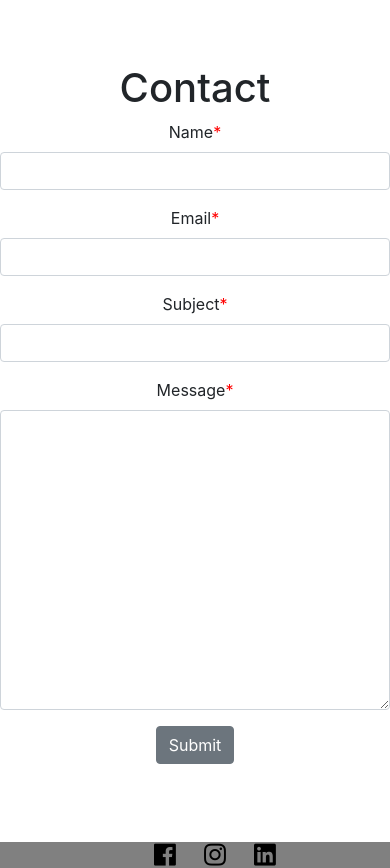
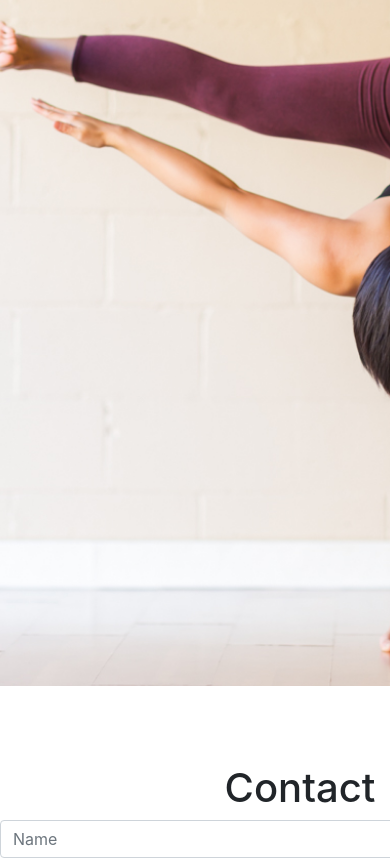
Before and after one commit to clayyy123/rachelwang, a React (Create React App) app in the folder client/: page / in a window 390 px wide. Shown: the part 4000-4868 px from the top of the page. Built offline with nearby package versions, Linux system fonts and the light colour scheme; a web font is replaced by a local one.

Commit message:
mobile responsiveness

```diff
--- a/client/src/App.css
+++ b/client/src/App.css
@@ -65,6 +65,7 @@
 
 .About, .Classes, .carousel{
   height: auto;
+
 }
 
 .gallery, .image-holder{
@@ -119,16 +120,17 @@ li:hover {
 
 .Contact{
   margin: 0 auto;
-}
-
-label:after {
-  content:"*";
-  color:red;
+  width: 600px;
+  height:7
 }
 
 #text-area{
-  height:300px
+  height:200px;
 }
+
+/* form{
+  height:700px;
+} */
 
 .para{
   background-image: url("./Home.jpg");
@@ -139,13 +141,26 @@ label:after {
   animation:5s slideInFromLeft;
 }
 
+@media only screen and (max-width: 450px) {
+  .para {
+    background-image: url("./Home.jpg");
+    height: 500px;
+    background-attachment: fixed;
+    background-position: center;
+    background-size: cover;
+    animation:5s slideInFromLeft;
+  }
+}
+
+
+
 .bg-light{
   opacity: 0.5;
 }
 
 .para2{
   background-image: url("./parallax.jpg");
-  height: 400px;
+  height: 700px;
   background-attachment: fixed;
   background-position: center;
   background-size: cover;
@@ -153,7 +168,7 @@ label:after {
 
 .para3{
   background-image: url("./parallax1.jpg");
-  height: 400px;
+  height: 700px;
   background-attachment: fixed;
   background-position: center;
   background-size: cover;
@@ -161,8 +176,12 @@ label:after {
 
 .para4{
   background-image: url("./Home.jpg");
-  height: 400px;
+  height: 700px;
   background-attachment: fixed;
   background-position: center;
   background-size: cover;
 }
+
+.nav:hover{
+  cursor: pointer;
+}
--- a/client/src/views/Contact.js
+++ b/client/src/views/Contact.js
@@ -27,25 +27,26 @@ class Contact extends Component {
       <div className="Contact">
       <div className="offset">
       </div>
-        <h1> Contact </h1>
+
         <Row>
-          <Col sm="12" md={{ size: 6, offset: 3 }}>
+          <Col sm="12" md={{ size: 6, offset: 5 }}>
+          <h1> Contact </h1>
             <Form>
               <FormGroup>
-                <Label for="name">Name</Label>
-                <Input onChange={this.inputHandler.bind(this)} type="name" name="name" id="name" />
+
+                <Input onChange={this.inputHandler.bind(this)} type="name" name="name" id="name" placeholder="Name"/>
               </FormGroup>
               <FormGroup>
-                <Label for="email">Email</Label>
-                <Input onChange={this.inputHandler.bind(this)} type="email" name="email" id="email" />
+
+                <Input onChange={this.inputHandler.bind(this)} type="email" name="email" id="email" placeholder="Email"/>
               </FormGroup>
               <FormGroup>
-                <Label for="subject">Subject</Label>
-                <Input onChange={this.inputHandler.bind(this)} type="text" name="subject" id="subject" />
+
+                <Input onChange={this.inputHandler.bind(this)} type="text" name="subject" id="subject" placeholder="Subject"/>
               </FormGroup>
               <FormGroup>
-                <Label for="text">Message</Label>
-                <Input onChange={this.inputHandler.bind(this)} type="textarea" name="message" id="text-area" />
+
+                <Input onChange={this.inputHandler.bind(this)} type="textarea" name="message" id="text-area" placeholder="Message"/>
               </FormGroup>
               <Button>Submit</Button>
           </Form>
```
